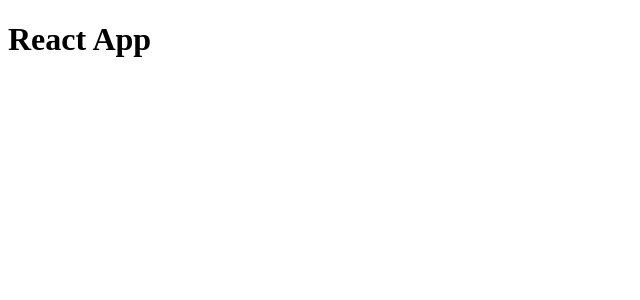
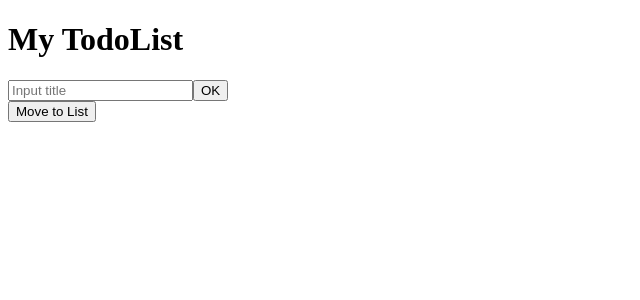
Before and after one commit to YoonKeumJae/TodoList, a React (Create React App) app: page / in a window 1280 px wide. Shown: the top 300 px of the page, without its empty margins (0-640 px from the left). Built offline with nearby package versions, Linux system fonts and the light colour scheme.

Commit message:
[Feature] 라우팅

```diff
--- a/src/App.js
+++ b/src/App.js
@@ -1,7 +1,21 @@
+import { createBrowserRouter, RouterProvider } from "react-router-dom";
+import { Home, Todos } from "./pages";
+
+const router = createBrowserRouter([
+  {
+    path: "/",
+    element: <Home />,
+  },
+  {
+    path: "/todos",
+    element: <Todos />,
+  },
+]);
+
 function App() {
   return (
     <div>
-      <h1>React App</h1>
+      <RouterProvider router={router} />
     </div>
   );
 }
--- a/src/index.js
+++ b/src/index.js
@@ -1,13 +1,6 @@
-import React from "react";
-import ReactDOM from "react-dom/client";
-import App from "./App";
-import reportWebVitals from "./reportWebVitals";
+import ReactDOM from 'react-dom/client';
 
-const root = ReactDOM.createRoot(document.getElementById("root"));
-root.render(
-  <React.StrictMode>
-    <App />
-  </React.StrictMode>
-);
+import App from './App';
 
-reportWebVitals();
+const root = ReactDOM.createRoot(document.getElementById('root'));
+root.render(<App />);
--- a/src/pages/Home.js
+++ b/src/pages/Home.js
@@ -1,23 +1,39 @@
 import { useState } from "react";
+import { useNavigate } from "react-router-dom";
 
 const Home = () => {
   const [title, setTitle] = useState("My TodoList");
+  const [inputValue, setInputValue] = useState("");
 
   const handleTitle = (e) => {
     e.preventDefault();
-    setTitle(e.target.value);
+    setTitle(inputValue);
   };
+
+  const handleInput = (e) => {
+    e.preventDefault();
+    setInputValue(e.target.value);
+  };
+
+  const navigate = useNavigate();
+
+  const moveToList = () => {
+    navigate("/todos");
+  };
+
   return (
     <div>
       <h1>{title}</h1>
       <div>
         <form>
-          <input type="text" placeholder="Input title" />
+          <input type="text" placeholder="Input title" onChange={handleInput} />
           <button type="submit" onClick={handleTitle}>
             OK
           </button>
         </form>
-        <button type="button">Move to List</button>
+        <button type="button" onClick={moveToList}>
+          Move to List
+        </button>
       </div>
     </div>
   );
--- /dev/null
+++ b/src/pages/index.js
@@ -0,0 +1,4 @@
+import Home from "./Home";
+import Todos from "./Todos";
+
+export { Home, Todos };
```
